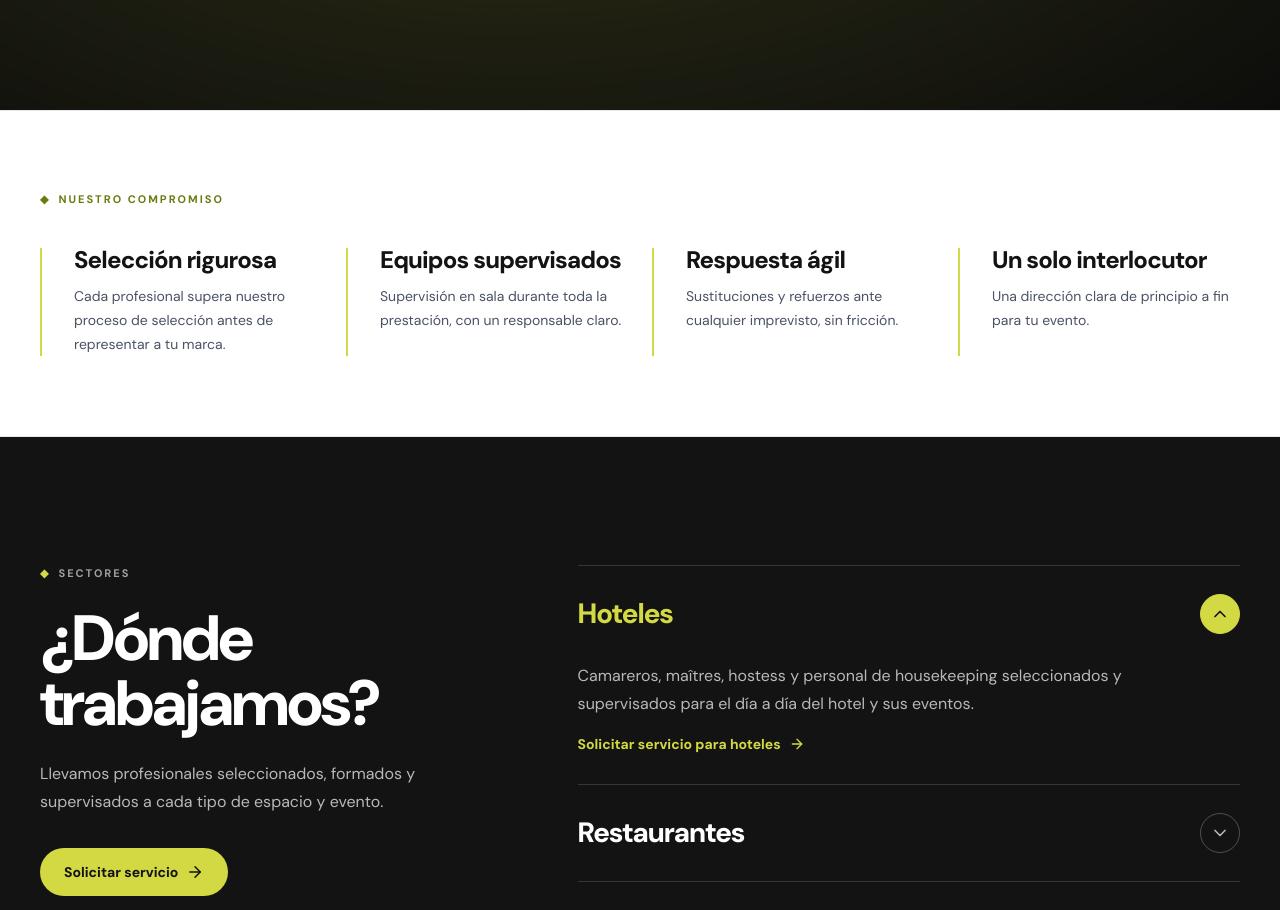
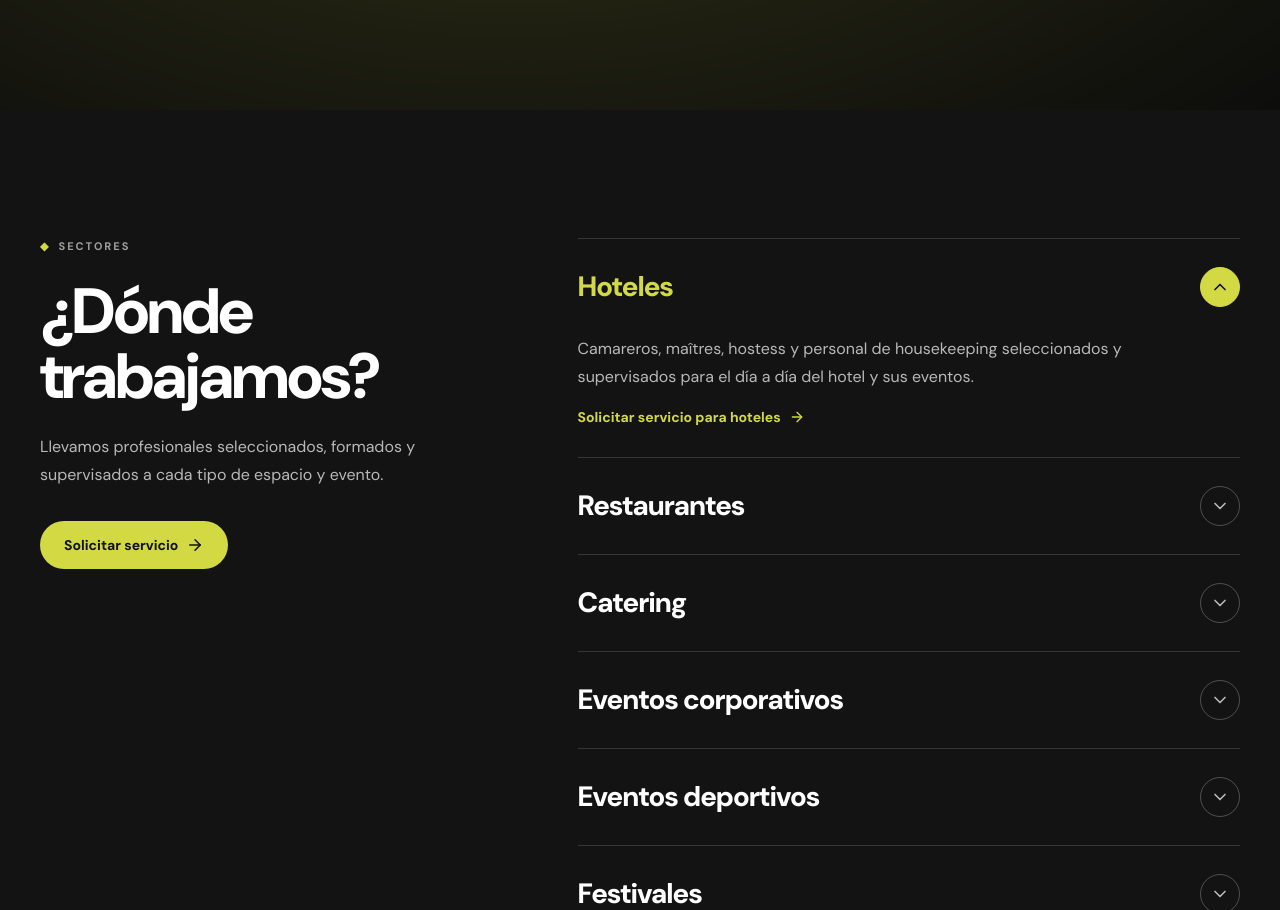
Before and after one commit to roxannaaguilera/premium-work-web, a Next.js app in the folder premium_work/: page / in a window 1280 px wide. Shown: the part 2403-3313 px from the top of the page. Built offline with nearby package versions, Linux system fonts and the light colour scheme.

Commit message:
elimina sección Nuestro compromiso de la página principal

```diff
--- a/premium_work/app/page.tsx
+++ b/premium_work/app/page.tsx
@@ -4,9 +4,8 @@ import { Hero } from "@/components/Hero";
 import { Navbar } from "@/components/Navbar";
 import { SectorsAccordion } from "@/components/SectorsAccordion";
 import { ServicesIntro } from "@/components/ServicesIntro";
-import { Stats } from "@/components/Stats";
 import { WhyUs } from "@/components/WhyUs";
 
 export default function Home() {
-  return <main className="overflow-hidden"><Navbar /><Hero /><ServicesIntro /><Features /><WhyUs /><Stats /><SectorsAccordion /><Footer /></main>;
+  return <main className="overflow-hidden"><Navbar /><Hero /><ServicesIntro /><Features /><WhyUs /><SectorsAccordion /><Footer /></main>;
 }
--- a/premium_work/components/Stats.tsx
+++ /dev/null
@@ -1,56 +0,0 @@
-"use client";
-
-import { motion, useReducedMotion } from "framer-motion";
-
-const COMMITMENTS = [
-  {
-    title: "Selección rigurosa",
-    copy: "Cada profesional supera nuestro proceso de selección antes de representar a tu marca.",
-  },
-  {
-    title: "Equipos supervisados",
-    copy: "Supervisión en sala durante toda la prestación, con un responsable claro.",
-  },
-  {
-    title: "Respuesta ágil",
-    copy: "Sustituciones y refuerzos ante cualquier imprevisto, sin fricción.",
-  },
-  {
-    title: "Un solo interlocutor",
-    copy: "Una dirección clara de principio a fin para tu evento.",
-  },
-];
-
-export function Stats() {
-  const reducedMotion = useReducedMotion();
-
-  return (
-    <section aria-label="Nuestro compromiso" className="relative isolate overflow-hidden border-y border-[#e5e7eb] bg-white py-16 md:py-20">
-      <div className="relative mx-auto w-full max-w-[1600px] px-5 md:px-8 lg:px-10">
-        <motion.div
-          initial={{ opacity: 0, y: reducedMotion ? 0 : 24 }}
-          whileInView={{ opacity: 1, y: 0 }}
-          viewport={{ once: false, margin: "-80px" }}
-          transition={{ duration: 0.6, ease: [0.22, 1, 0.36, 1] }}
-        >
-          <p className="eyebrow flex items-center gap-2 text-[#6e7a10]"><span aria-hidden="true">◆</span> Nuestro compromiso</p>
-          <dl className="mt-10 grid grid-cols-1 gap-x-6 gap-y-10 sm:grid-cols-2 lg:grid-cols-4">
-            {COMMITMENTS.map((item, index) => (
-              <motion.div
-                key={item.title}
-                initial={{ opacity: 0, y: reducedMotion ? 0 : 20 }}
-                whileInView={{ opacity: 1, y: 0 }}
-                viewport={{ once: false, margin: "-40px" }}
-                transition={{ duration: 0.5, delay: reducedMotion ? 0 : index * 0.08 }}
-                className="flex flex-col border-l-2 border-[#d2d943] pl-5 md:pl-8"
-              >
-                <dt className="display order-1 text-2xl leading-tight text-[#131313]">{item.title}</dt>
-                <dd className="order-2 mt-3 text-sm leading-6 text-[#4a5264]">{item.copy}</dd>
-              </motion.div>
-            ))}
-          </dl>
-        </motion.div>
-      </div>
-    </section>
-  );
-}
```
